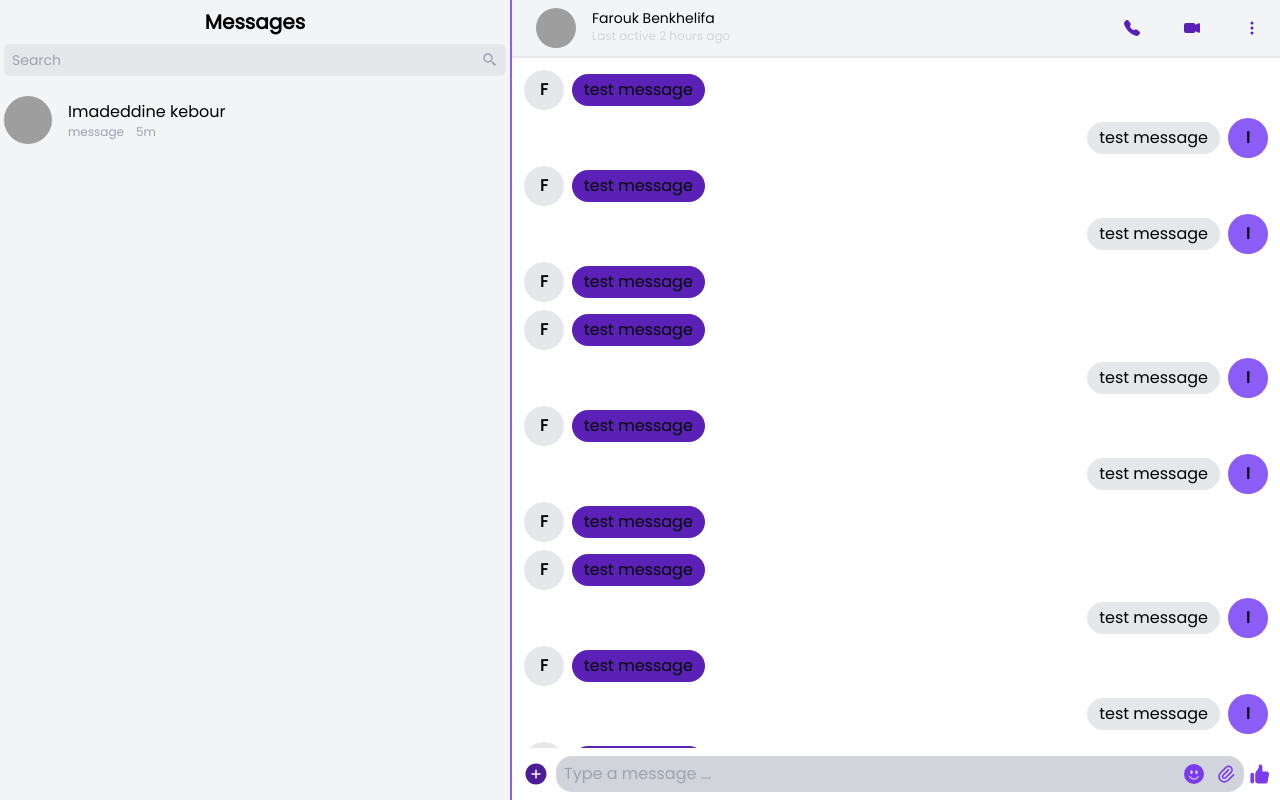
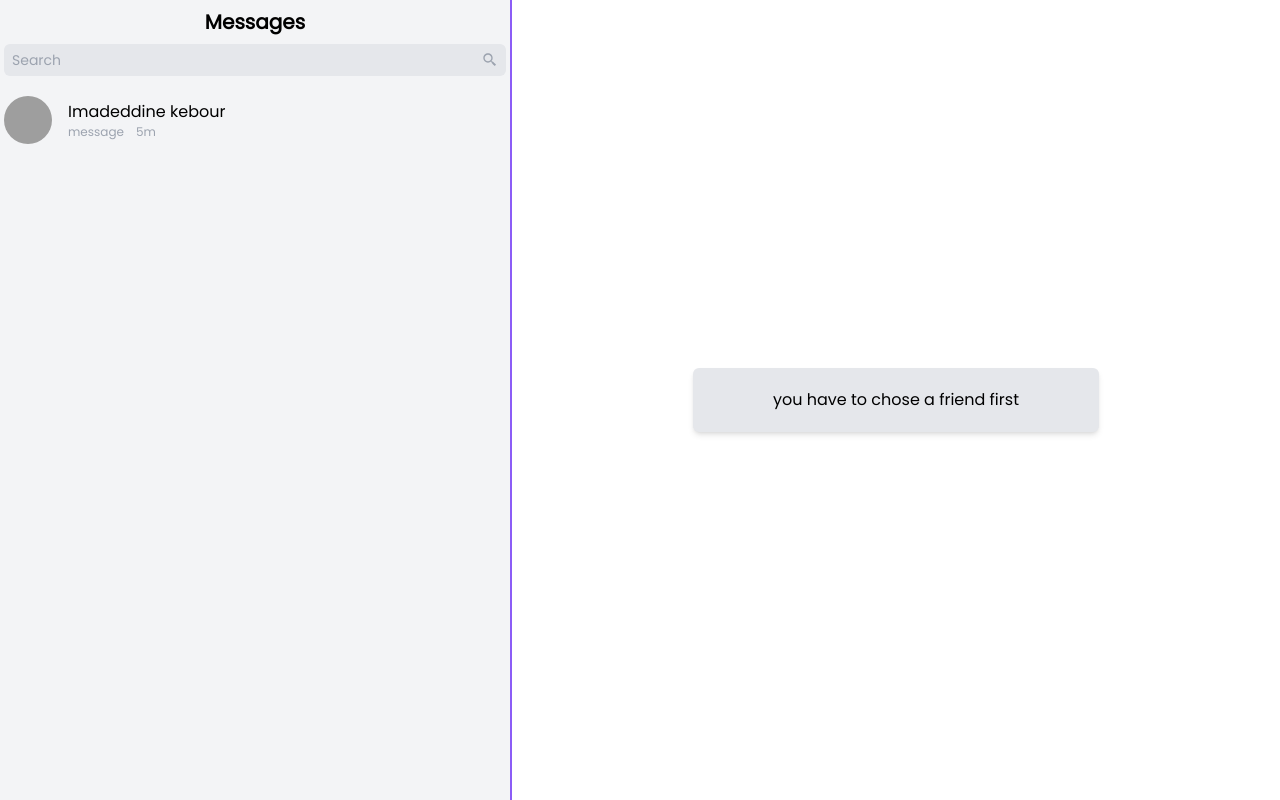
Before and after one commit to imadeddine000/chatapp, a React (Create React App) app: page / in a window 1280 px wide. Built offline with nearby package versions, Linux system fonts and the light colour scheme; grey boxes are pictures that could not be loaded.

Commit message:
fix pages

```diff
--- a/package.json
+++ b/package.json
@@ -9,6 +9,7 @@
     "react": "^18.2.0",
     "react-dom": "^18.2.0",
     "react-icons": "^4.4.0",
+    "react-router-dom": "^6.3.0",
     "react-scripts": "5.0.1",
     "web-vitals": "^2.1.4"
   },
--- a/src/App.js
+++ b/src/App.js
@@ -1,12 +1,21 @@
 import './App.css';
 import Chatside from './Components/Chatside';
 import Topbar from './Components/Topbar';
-
+import {BrowserRouter,Route,Routes} from 'react-router-dom'
+import Nofriendchosed from './Components/Nofriendchosed';
+import Chat from './Chat';
 function App() {
   return (
    <div className='flex'>
+    <BrowserRouter>
     <Topbar/>
-    <Chatside/>
+    <Routes>
+      <Route exact path='/' element={<Nofriendchosed/>}/>
+      <Route exact path ='/chat/:id' element={<Chatside/>}/>
+    </Routes>
+
+    </BrowserRouter>
+
    </div>
   );
 }
--- /dev/null
+++ b/src/Chat.jsx
@@ -0,0 +1,13 @@
+import React from 'react'
+import Chatrow from './Components/Chatrow'
+import Chatside from './Components/Chatside'
+import Messagespage from './Components/Messagespage'
+import Sendmessage from './Components/Sendmessage'
+
+const Chat = () => {
+  return (
+   <></>
+  )
+}
+
+export default Chat
--- a/src/Components/Chatrow.jsx
+++ b/src/Components/Chatrow.jsx
@@ -1,4 +1,5 @@
 import React from 'react'
+import {Link} from 'react-router-dom'
 
 const Chatrow = () => {
   return (
@@ -9,7 +10,9 @@ const Chatrow = () => {
             </div>
             <div className=' grow p-1 mx-3 sm:mx-1 md:mx-3'>
                 <h1 className='text-md'>
-                    Imadeddine kebour
+                    <Link to='/chat/123'>
+                        Imadeddine kebour
+                    </Link>
                 </h1>
                 <div className='flex items-center'>
                     <p className='text-gray-400 text-xs'>
--- a/src/Components/Chatside.jsx
+++ b/src/Components/Chatside.jsx
@@ -5,11 +5,18 @@ import Sendmessage from './Sendmessage'
 
 const Chatside = () => {
   return (
-    <div className='hidden flex-col h-[100vh] sm:grow  md:flex md:flex-col md:h-[100vh]'>
+    <>
+      <div className='hidden flex-col h-[100vh] sm:grow  md:flex md:flex-col md:h-[100vh]'>
+        <Chatsiderow/>
+        <Messagespage/>
+        <Sendmessage/>
+      </div>
+      <div className=' flex-col w-[100%] h-[100vh]  flex md:hidden absolute bg-white'>
         <Chatsiderow/>
         <Messagespage/>
         <Sendmessage/>
     </div>
+    </>
   )
 }
 
--- a/src/Components/Chatsiderow.jsx
+++ b/src/Components/Chatsiderow.jsx
@@ -6,8 +6,10 @@ const Chatsiderow = () => {
   return (
     <div className='flex justify-between bg-gray-100 p-2 border-b-2 '>
         <div className='flex px-2'>
-            <div className='px-2 flex items-center '>
-                <img className='w-12 h-12 sm:w-10 sm:h-10 rounded-full' src="https://images.unsplash.com/photo-1539571696357-5a69c17a67c6?ixlib=rb-1.2.1&ixid=MnwxMjA3fDB8MHxzZWFyY2h8NXx8cGVvcGxlfGVufDB8fDB8fA%3D%3D&auto=format&fit=crop&w=500&q=60" alt="" />
+            <div className='px-2 flex items-center justify-center bg-gray-200 rounded-full w-10 h-10 '>
+                <span>
+                    F
+                </span>
             </div>
             <div className='flex-col px-2'>
                 <h1 className='text-md text-black sm:text-sm'>Farouk Benkhelifa</h1>
--- a/src/Components/Messagespage.jsx
+++ b/src/Components/Messagespage.jsx
@@ -7,35 +7,6 @@ const Messagespage = () => {
     <div className='grow p-2 flex flex-col scroll-smooth w-[100%] overflow-auto'>
         <Messagereceiver/>
         <Messagesender/>
-        <Messagereceiver/>
-        <Messagesender/>
-        <Messagereceiver/>
-        <Messagereceiver/>
-        <Messagesender/>
-        <Messagereceiver/>
-        <Messagesender/>
-        <Messagereceiver/>
-        <Messagereceiver/>
-        <Messagesender/>
-        <Messagereceiver/>
-        <Messagesender/>
-        <Messagereceiver/>
-        <Messagereceiver/>
-        <Messagesender/>
-        <Messagereceiver/>
-        <Messagesender/>
-        <Messagereceiver/>
-        <Messagereceiver/>
-        <Messagesender/>
-        <Messagereceiver/>
-        <Messagesender/>
-        <Messagereceiver/>
-        <Messagereceiver/>
-        <Messagesender/>
-        <Messagereceiver/>
-        <Messagesender/>
-        <Messagereceiver/>
-
     </div>
   )
 }
--- /dev/null
+++ b/src/Components/Nofriendchosed.jsx
@@ -0,0 +1,13 @@
+import React from 'react'
+
+const Nofriendchosed = () => {
+  return (
+    <div className=' items-center justify-center grow hidden md:flex'>
+        <div className='bg-gray-200 shadow-md p-5 px-20 rounded-md'>
+            you have to chose a friend first
+        </div>
+    </div>
+  )
+}
+
+export default Nofriendchosed
--- a/src/Components/Sendmessage.jsx
+++ b/src/Components/Sendmessage.jsx
@@ -6,8 +6,8 @@ import {HiThumbUp} from 'react-icons/hi'
 const Sendmessage = () => {
   return (
     <div className='flex p-2 w-[100%]'>
-        <div className='flex items-center space-x-1 grow'>
-            <div className='text-2xl text-violet-900 p-1 hover:bg-gray-300 rounded-full cursor-pointer'>
+        <div className='flex items-center space-x-0 grow'>
+            <div className='text-2xl text-violet-900 p-0 hover:bg-gray-300 rounded-full cursor-pointer'>
                 <AiFillPlusCircle/>
             </div>
             <div className='flex items-center grow bg-gray-300 rounded-2xl p-1 '>
```
Also changed, not shown: 1 other file (tests, documents, lock files or other folders).
